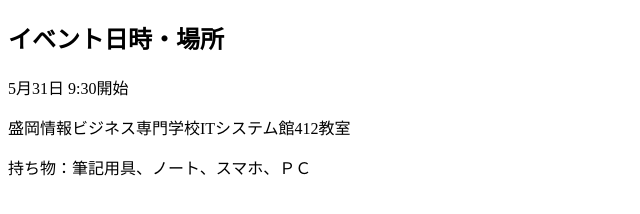
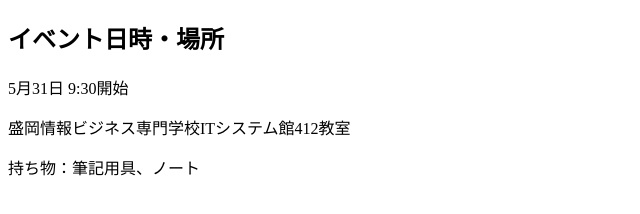
Before and after one commit to sakura-kikuchi/testBranch, a plain HTML site: page index.html in a window 1280 px wide. Shown: the full height of the page, 0-640 px from the left. Drawn offline with Linux system fonts and the light colour scheme.

```diff
--- a/index.html
+++ b/index.html
@@ -7,6 +7,6 @@
 <h2> イベント日時・場所 </h2>
 <p>5月31日 9:30開始</p>
 <p>盛岡情報ビジネス専門学校ITシステム館412教室</p>
-<p>持ち物：筆記用具、ノート、スマホ、ＰＣ</p>
+<p>持ち物：筆記用具、ノート</p>
 </body>
 </html>
```
